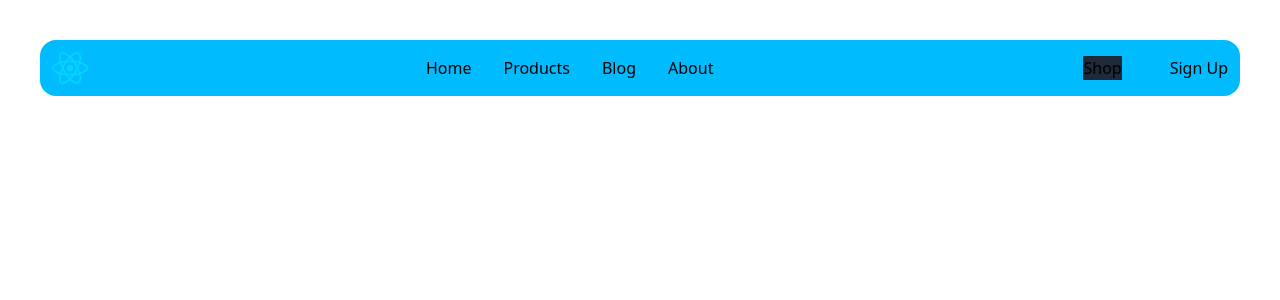
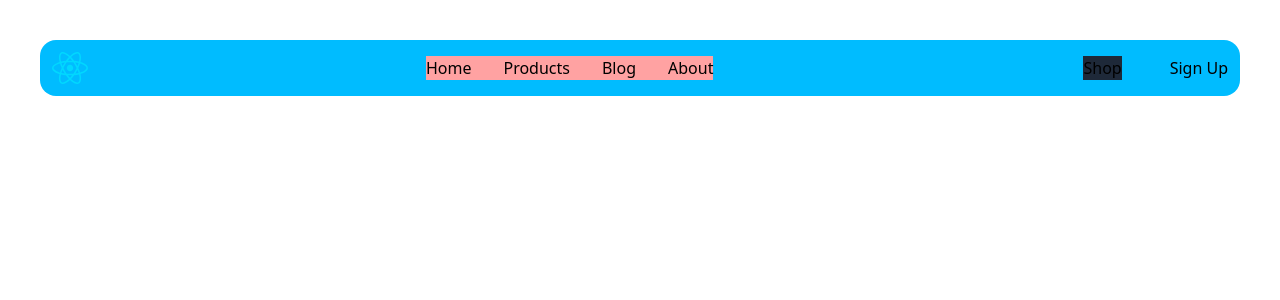
Before and after one commit to hammadtech16/first-react, a React (Vite) app in the folder my-app/: page / in a window 1280 px wide. Shown: the top 300 px of the page. Built offline with nearby package versions, Linux system fonts and the light colour scheme.

Commit message:
ordered list with red background

```diff
--- a/my-app/src/App.jsx
+++ b/my-app/src/App.jsx
@@ -10,7 +10,7 @@ function App() {
     <>
     <nav class='bg-sky-400 flex justify-between items-center m-2 p-3 rounded-2xl '>
       <div><img src="/src/assets/react.svg" alt="" srcset="" /></div>
-      <ul class='flex gap-8 pf-9   '>
+      <ul class='flex gap-8 pf-9 bg-red-300  '>
         <li><a href="#">Home</a></li>
         <li><a href="#">Products</a></li>
         <li><a href="#">Blog</a></li>
```
